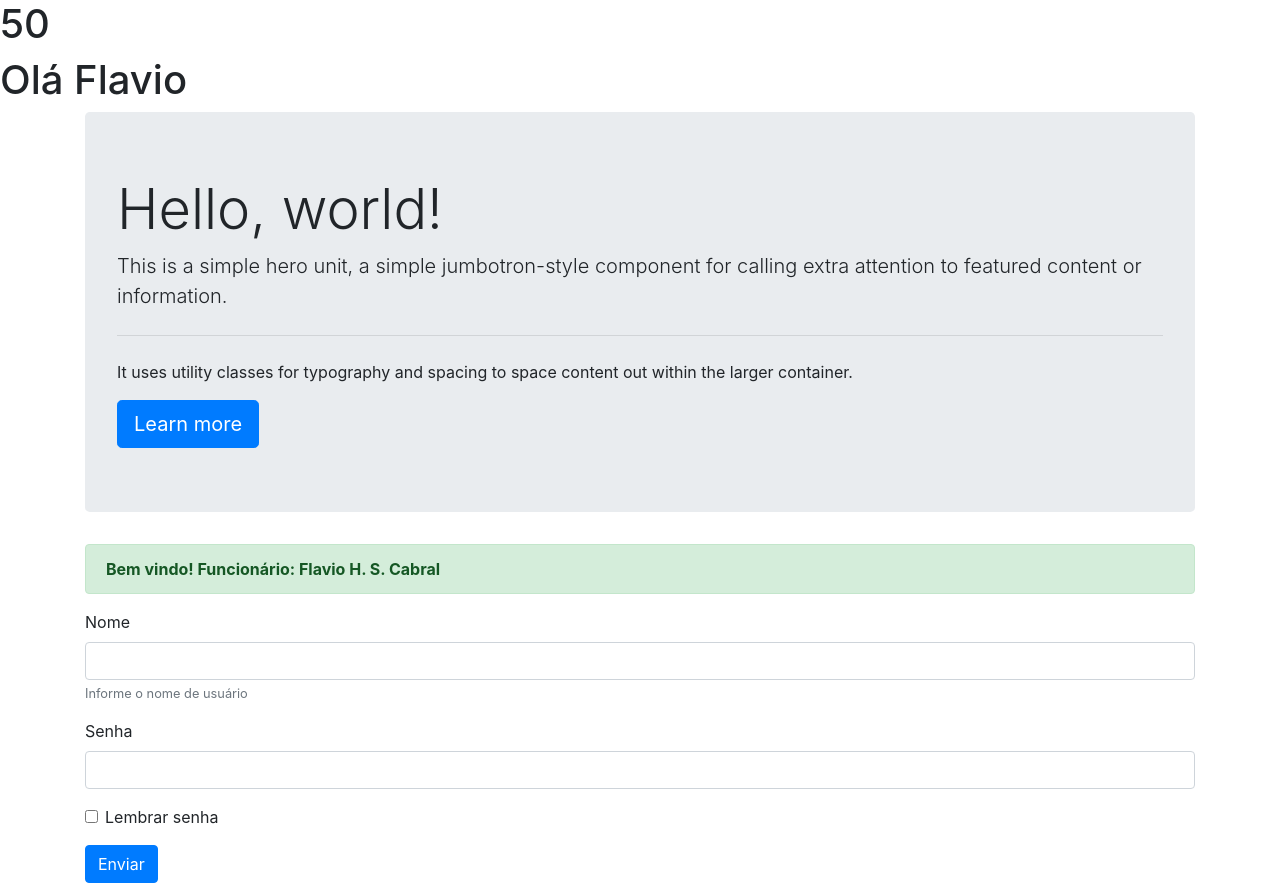
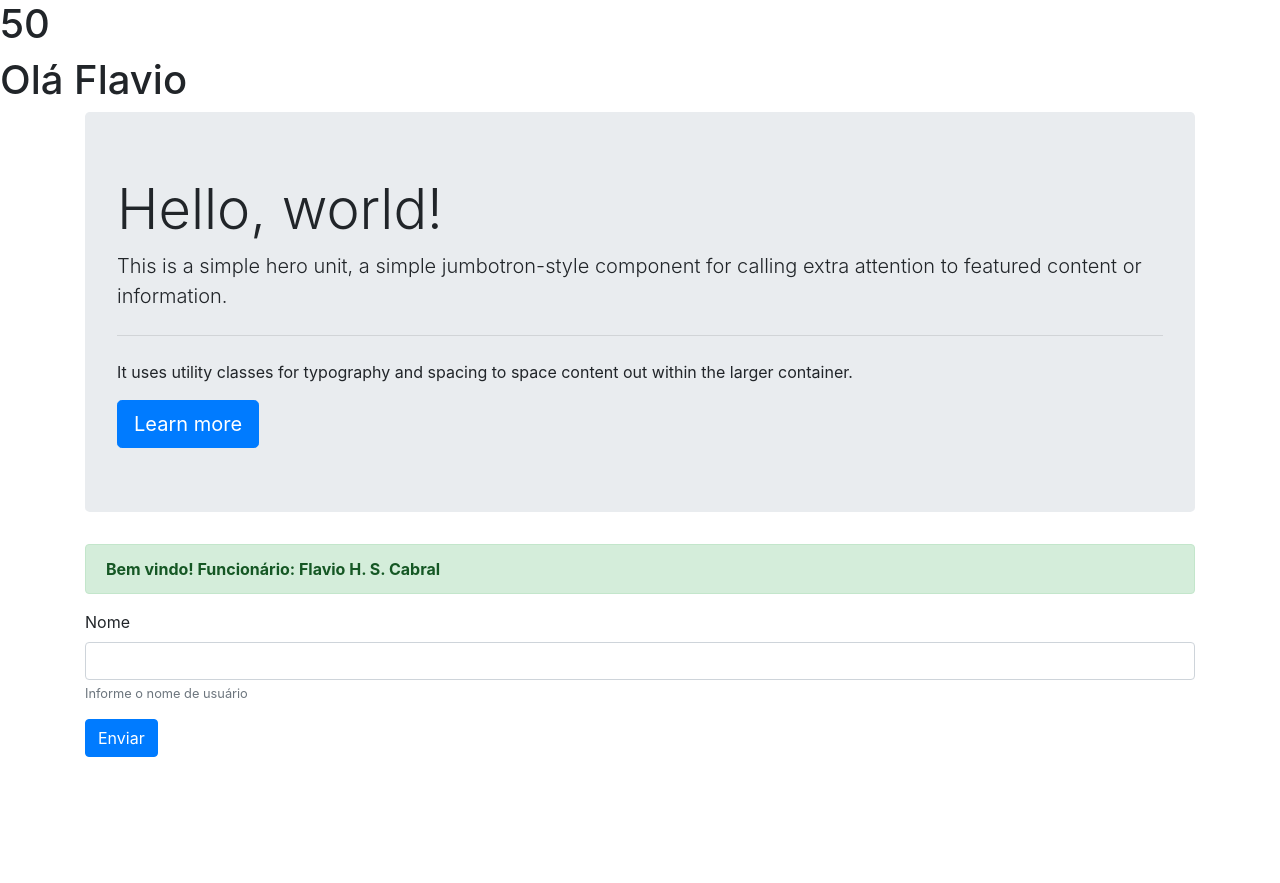
Before and after one commit to flaviohenso/angular-learning, an Angular app: page / in a window 1280 px wide. After the commit the page ends 800 px from the top, so only its background shows below. Built offline with nearby package versions, Linux system fonts and the light colour scheme.

Commit message:
Usando variável de referência

```diff
--- a/src/app/app.component.html
+++ b/src/app/app.component.html
@@ -4,4 +4,6 @@
 
 <app-bem-vindo></app-bem-vindo>
 
-<app-event-binding></app-event-binding>
+<!-- <app-event-binding></app-event-binding> -->
+
+<app-variable-referenci></app-variable-referenci>
--- a/src/app/app.module.ts
+++ b/src/app/app.module.ts
@@ -5,13 +5,15 @@ import { AppComponent } from './app.component';
 import { HelloComponent } from './hello/hello.component';
 import { BemVindoComponent } from './bem-vindo/bem-vindo.component';
 import { EventBindingComponent } from './event-binding/event-binding.component';
+import { VariableReferenciComponent } from './variable-referenci/variable-referenci.component';
 
 @NgModule({
   declarations: [
     AppComponent,
     HelloComponent,
     BemVindoComponent,
-    EventBindingComponent
+    EventBindingComponent,
+    VariableReferenciComponent
   ],
   imports: [
     BrowserModule
--- /dev/null
+++ b/src/app/variable-referenci/variable-referenci.component.html
@@ -0,0 +1,13 @@
+<div class="container">
+    <div class="alert alert-success" role="alert">
+      <strong>Bem vindo! Funcionário: {{nome}}</strong>
+    </div>
+    <form>
+      <div class="form-group">
+        <label for="nome">Nome</label>
+        <input type="text" class="form-control" id="nome" aria-describedby="nomeHelp" #nomeInput>
+        <small id="nomeHelp" class="form-text text-muted">Informe o nome de usuário</small>
+      </div>
+      <button type="submit" class="btn btn-primary" (click)="adicionar(nomeInput.value)">Enviar</button>
+    </form>
+  </div>
--- /dev/null
+++ b/src/app/variable-referenci/variable-referenci.component.ts
@@ -0,0 +1,16 @@
+import { Component } from '@angular/core';
+
+@Component({
+  selector: 'app-variable-referenci',
+  templateUrl: './variable-referenci.component.html',
+  styleUrls: ['./variable-referenci.component.css']
+})
+export class VariableReferenciComponent {
+
+  nome = "Flavio H. S. Cabral"
+
+  adicionar(nomeInput: any){
+    console.log(`nome: ${nomeInput}`)
+    this.nome = nomeInput;
+  }
+}
```
Also changed, not shown: src/app/variable-referenci/variable-referenci.component.css (added).
